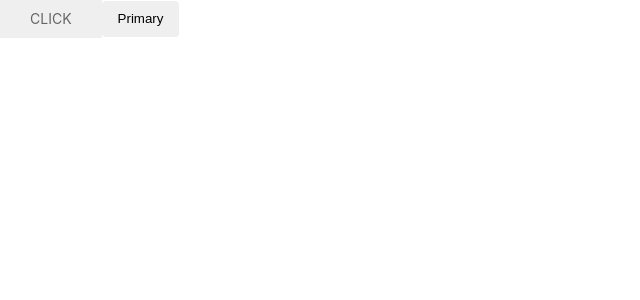
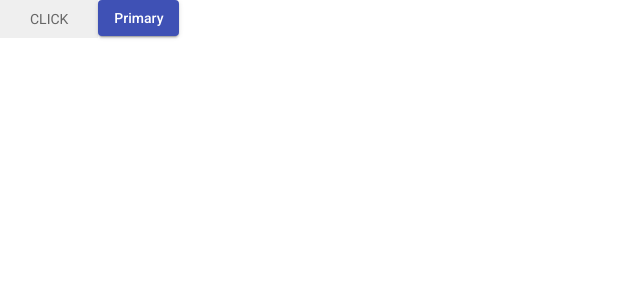
Before and after one commit to me-tantaroth/takto-internacional, an Angular app: page / in a window 1280 px wide. Shown: the top 300 px of the page, without its empty margins (0-640 px from the left). Built offline with nearby package versions, Linux system fonts and the light colour scheme.

Commit message:
added material dependency

```diff
--- a/angular.json
+++ b/angular.json
@@ -28,6 +28,7 @@
               "src/assets"
             ],
             "styles": [
+              "./node_modules/@angular/material/prebuilt-themes/indigo-pink.css",
               "./node_modules/uikit/dist/css/uikit.min.css",
               "src/styles.scss"
             ],
@@ -96,6 +97,7 @@
               "src/assets"
             ],
             "styles": [
+              "./node_modules/@angular/material/prebuilt-themes/indigo-pink.css",
               "src/styles.scss"
             ],
             "scripts": []
--- a/src/app/app.module.ts
+++ b/src/app/app.module.ts
@@ -4,10 +4,11 @@
 import { AppRoutingModule } from './app-routing.module';
 
 import { AppComponent } from './app.component';
+import { BrowserAnimationsModule } from '@angular/platform-browser/animations';
 
 @NgModule({
   declarations: [AppComponent],
-  imports: [BrowserModule, MaterialModule, AppRoutingModule],
+  imports: [BrowserModule, MaterialModule, AppRoutingModule, BrowserAnimationsModule],
   providers: [],
   bootstrap: [AppComponent],
 })
--- a/src/index.html
+++ b/src/index.html
@@ -6,6 +6,8 @@
   <base href="/">
   <meta name="viewport" content="width=device-width, initial-scale=1">
   <link rel="icon" type="image/x-icon" href="favicon.ico">
+  <link href="https://fonts.googleapis.com/css?family=Roboto:300,400,500&display=swap" rel="stylesheet">
+  <link href="https://fonts.googleapis.com/icon?family=Material+Icons" rel="stylesheet">
 </head>
 <body>
   <app-root></app-root>
--- a/src/styles.scss
+++ b/src/styles.scss
@@ -1 +1,4 @@
 /* You can add global styles to this file, and also import other style files */
+
+html, body { height: 100%; }
+body { margin: 0; font-family: Roboto, "Helvetica Neue", sans-serif; }
```
